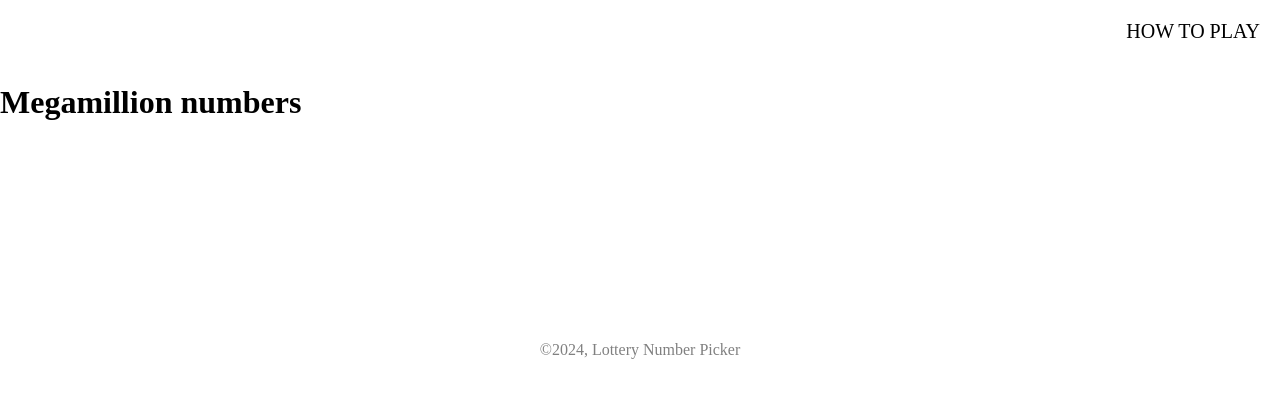
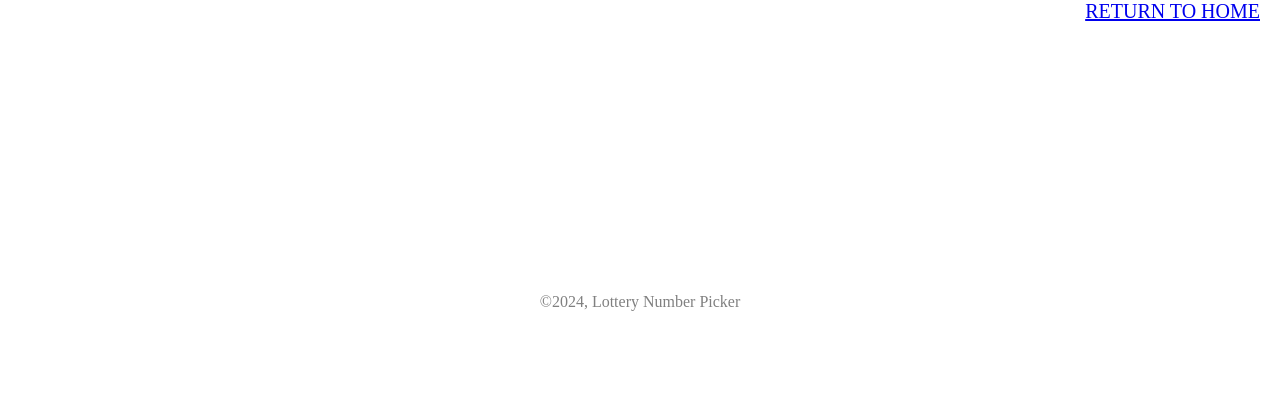
Before and after one commit to kendayao/lottery-number-picker, a React (Create React App) app: page /megamillion in a window 1280 px wide. Shown: the top 398 px of the page. Built offline with nearby package versions, Linux system fonts and the light colour scheme.

Commit message:
linked navigation links to relevant pages

```diff
--- a/src/components/Footer.css
+++ b/src/components/Footer.css
@@ -2,7 +2,7 @@
    text-align: center;
 
    height: 50px;
-   margin-top: 200px;
+   margin-top: 250px;
 }
 
 .footer p {
--- a/src/routes/MegaMillion.js
+++ b/src/routes/MegaMillion.js
@@ -4,7 +4,9 @@ import './MegaMillion.css'
 function MegaMillion(){
 
     return(
-        <h1>Megamillion numbers</h1>
+        <div>
+
+        </div>
     )
 }
 
--- a/src/routes/Navigation.js
+++ b/src/routes/Navigation.js
@@ -1,13 +1,19 @@
 import {React, Fragment} from 'react'
-import { Outlet } from 'react-router-dom'
+import { Outlet, useLocation, Link } from 'react-router-dom'
 import './Navigation.css'
 
 function Navigation(){
 
+    const pageLocation = useLocation()
+
+    console.log(pageLocation.pathname)
+
     return(
         <Fragment>
             <div className='navigation'>
-                <p className='navigation__link'>HOW TO PLAY</p>
+                {pageLocation.pathname === '/'?
+                <Link className='navigation__link'>HOW TO PLAY</Link>:
+                <Link className='navigation__link' to='/'>RETURN TO HOME</Link>}
             </div>
             <Outlet/>
          </Fragment>
```
